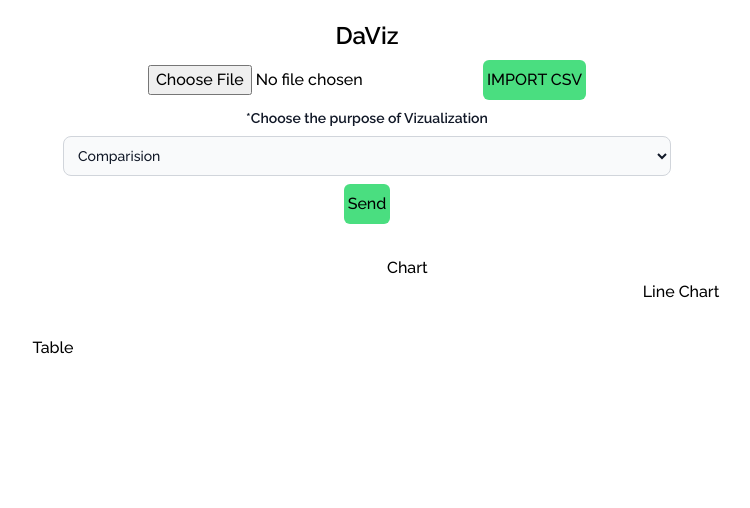
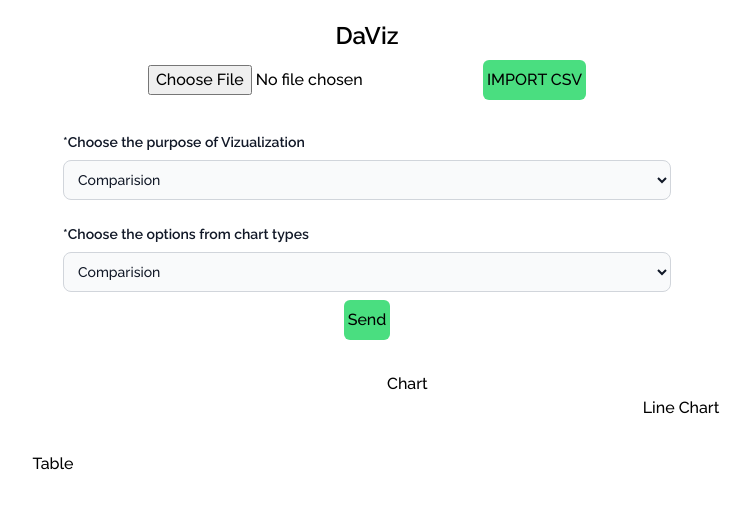
Before and after one commit to iamsdas/Daviz, a React (Vite) app: page / in a window 1280 px wide. Shown: the top 508 px of the page, without its empty margins (273-1023 px from the left). Built offline with nearby package versions, Linux system fonts and the light colour scheme.

Commit message:
added chart categories

```diff
--- a/src/components/Homepage.tsx
+++ b/src/components/Homepage.tsx
@@ -56,6 +56,13 @@ export default function Homepage() {
   //     userLost: 234,
   //   },
   // ];
+
+  const options = {
+    Composition: ["Pie chart", "Donought chart", "Stacked bar chart"],
+    Distribution: ["Bar chart (Histogram)", "Line chart (Area)"],
+    Trends: ["Coloumn char", "Area chart", "Line chart"],
+    Comparision: ["Line chart", "Scatter plot"],
+  };
 
   const [response, setResponse] = useState();
   const [chartType, setChartType] = useState("trends");
@@ -152,12 +159,20 @@ export default function Homepage() {
           >
             IMPORT CSV
           </button>
-
-          <label
-            for="countries"
-            class="block mb-2 text-sm text-gray-900 dark:text-white font-semibold"
-          >
+          <br />
+          <br />
+          <label className="block mb-2 text-sm text-gray-900 dark:text-white font-semibold text-left">
             *Choose the purpose of Vizualization
+          </label>
+          <select className="bg-gray-50 border border-gray-300 text-gray-900 text-sm rounded-lg focus:ring-blue-500 focus:border-blue-500 block w-full p-2.5 dark:bg-gray-700 dark:border-gray-600 dark:placeholder-gray-400 dark:text-white dark:focus:ring-blue-500 dark:focus:border-blue-500">
+            <option value="comparision">Comparision</option>
+            <option value="distribution">Distribution</option>
+            <option value="composition">Composition</option>
+            <option value="trends">Trends</option>
+          </select>
+          <br />
+          <label className="block mb-2 text-sm text-gray-900 dark:text-white font-semibold text-left">
+            *Choose the options from chart types
           </label>
           <select
             id="countries"
--- a/src/components/Linechart.tsx
+++ b/src/components/Linechart.tsx
@@ -1,5 +1,3 @@
-import React from "react";
-
 import { Line } from "react-chartjs-2";
 
 export default function Linechart({ chartData }) {
```
